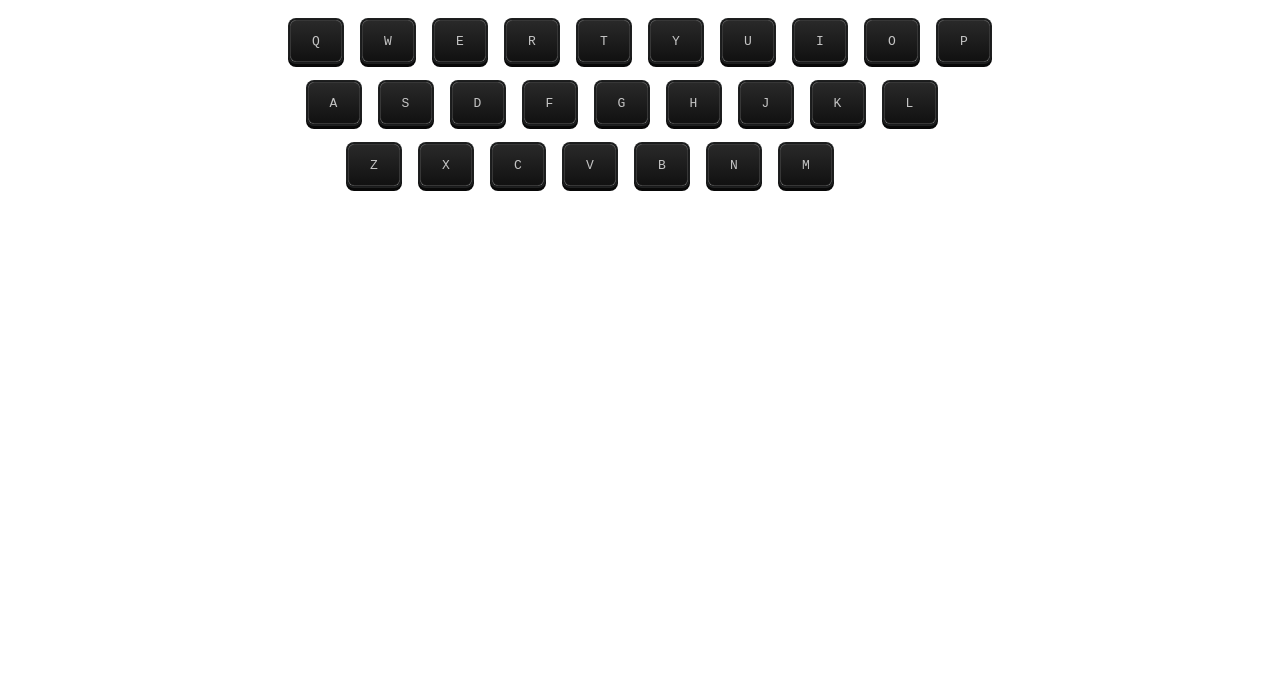
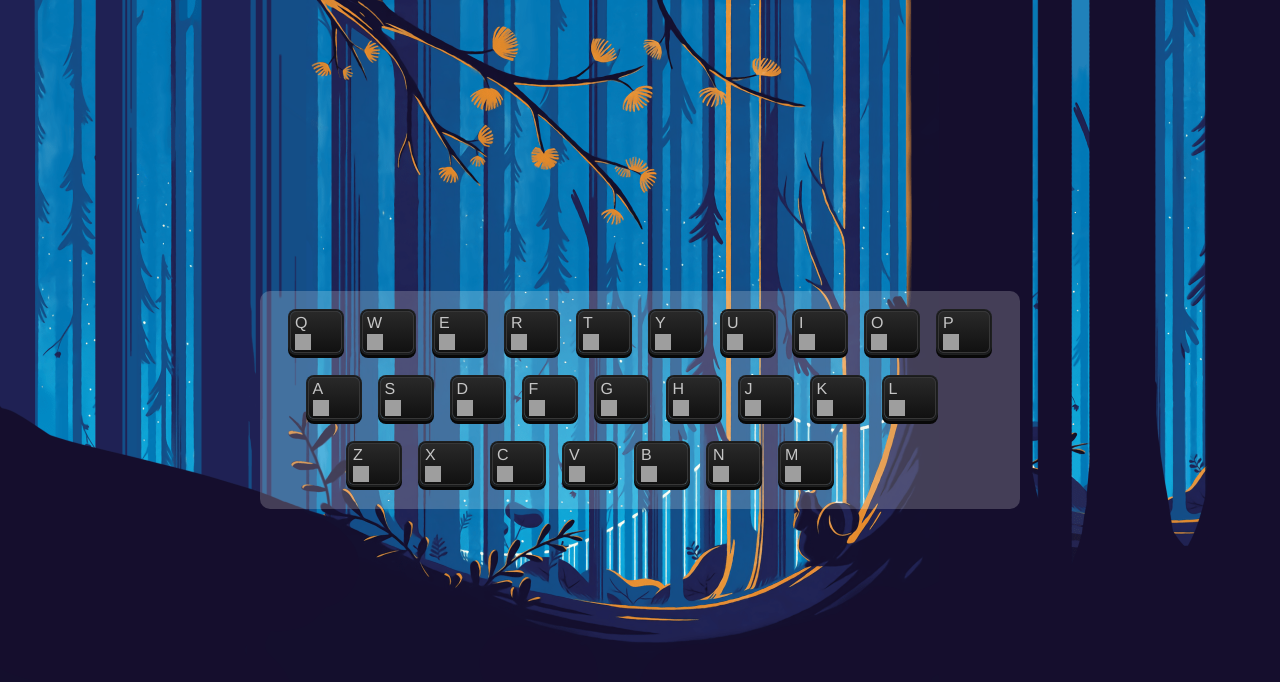
Before and after one commit to shiliyu/keyboardDemo, a plain HTML site: page index.html in a window 1280 px wide. Drawn offline with Linux system fonts and the light colour scheme; grey boxes are pictures that could not be loaded.

Commit message:
优化代码

```diff
--- a/index.html
+++ b/index.html
@@ -9,24 +9,7 @@
   <title>Document</title>
   <link rel="stylesheet" href="./style.css">
   <style>
-    .key{
-      width: 50px;
-      height: 40px;
-      background: linear-gradient(to bottom, #292929 0%, #111111 100%);
-      border: 1px solid #373737;
-      color: #c5c5c5;
-      border-radius: 6px;
-      box-shadow: 0 0 0 1px #1a1b1c, 0 0 0 2px #1f2020, 0 3px 0 2px #080808;
-      display: inline-flex;
-      align-items: center;
-      justify-content: center;
-    }
-    .row {
-      margin: 20px;
-    }
-    .row .key {
-      margin: 0 10px;
-    }
+
   </style>
 </head>
 
@@ -40,7 +23,132 @@
   </main>
   <footer></footer>
   <script>
+    // 1.初始化数据
+
     // 数组的数组
+
+    var hashA = init()
+    var keys = hashA['keys']
+    var hash = hashA['hash']
+
+    // 2.生成键盘
+    generateKeyboard(keys, hash)
+
+
+
+  // 3.监听用户输入（全局）
+    listenToUser(hash)
+
+  //下面是私有的工具函数
+
+  // 取出localStorage中的zzz对应的hash
+  function getFromlocalStorage(name){
+      return JSON.parse(localStorage.getItem(name) || 'null')
+  }
+
+  function tag(tagName){
+    return document.createElement(tagName)
+  }
+  //for in循环可以遍历一个hash
+  // function tag(tagName, attributes){
+  //     // return document.createElement(tagName)
+  //     var element = document.createElement(tagName)
+  //     for(var key in attributes){
+  //       element[key] = attributes[key]
+  //     }
+  //     return element
+  // }
+
+  function createSpan(textContent){
+      var span = tag('span')
+      span.textContent = textContent
+      span.className = 'text'
+      return span
+    }
+
+    function createButton(id){
+      var button = tag('button')
+      button.textContent = '编辑'
+      button.id = id
+      button.onclick = function(abc){
+        key = abc['target']['id']
+        var button = abc.target
+        var img2 = button.previousSibling
+        // console.log(button.previousSibling)
+        var x = prompt('给我一个网址')
+        hash[key]= x // hash 变更
+        img2.src = 'http://' + hash[row[index2]] +'/favicon.ico'
+        img.onerror = function(e){
+        // console.log('下载失败')
+        e.target.src = '//i.loli.net/2017/11/10/5a05afbc5e183.png'
+        }
+        localStorage.setItem('zzz',JSON.stringify(hash))
+        console.log(hash)
+      }
+      return button
+    }
+
+    function createImage(domain){
+      var img = tag('img')
+      if(domain){
+        img.src = 'http://' + domain +'/favicon.ico'
+      }else{
+        img.src = '//i.loli.net/2017/11/10/5a05afbc5e183.png'
+      }
+      img.onerror = function(e){
+        // console.log('下载失败')
+        e.target.src = '//i.loli.net/2017/11/10/5a05afbc5e183.png'
+      }
+      return img
+    }
+
+    function generateKeyboard(keys, hash){
+      var index = 0
+      while(index<keys.length){
+      var newDiv = tag('div')
+      newDiv.className = 'row'
+
+      main.appendChild(newDiv)
+
+      var row = keys[index]
+      // console.log(row)
+      var index2 = 0
+      while(index2<row.length){
+        var span = createSpan(row[index2])
+
+        var button = createButton(row[index2])
+
+        var img = createImage(hash[row[index2]])
+
+
+        // 注意不是row[index]
+        // newKBD.textContent = row[index2]
+        var newKBD = tag('kbd')
+
+        newKBD.className = 'key'
+        // newKBD.appendChild(span)
+        newKBD.appendChild(span)
+        newKBD.appendChild(img)
+        newKBD.appendChild(button)
+
+        newDiv.appendChild(newKBD)
+        index2++;
+      }
+      index++;
+     }
+    }
+
+    function listenToUser(hash){
+      document.onkeypress = function(abc){
+        // console.log(abc)
+        var key = abc.key
+        var website = hash[key]
+        // console.log(website)
+        location.href = 'http://' + website
+        window.open('http://'+website, '_blank')
+      }
+    }
+    function init(){
       var keys = {
       '0':['q','w','e','r','t','y','u','i','o','p'],
       '1':['a','s','d','f','g','h','j','k','l'],
@@ -50,52 +158,15 @@
       length: 3
      }
       var hash = { 'w': 'weibo.com', 'e': 'ele.me', 'q': 'qq.com', 'r': 'renren.com', 't': 'tianya.com', 'y': 'yahoo.com', 'u': 'uc.com', 'i': 'iqiyi.com', 'o': 'opera.com', 'p': undefined, 'a': 'acfun.tv', 's': 'sohu.com', 'z': 'zhihu.com',  'm': 'www.mcdonalds.com.cn' }
-    hashInlocalStorage = JSON.parse(localStorage.getItem('zzz') || 'null')
+      var hashInlocalStorage = getFromlocalStorage('zzz')
       if(hashInlocalStorage){
         hash = hashInlocalStorage
      }
-    // 创建标签
-    index = 0
-    while(index<keys.length){
-      newDiv = document.createElement('div')
-      newDiv.className = 'row'
-      main.appendChild(newDiv)
-      row = keys[index]
-      // console.log(row)
-      index2 = 0
-      while(index2<row.length){
-        newKBD = document.createElement('kbd')
-
-        // 注意不是row[index]
-        newKBD.textContent = row[index2]
-        newKBD.className = 'key'
-        newButton = document.createElement('button')
-        newButton.textContent = '编辑'
-        newButton.id = row[index2]
-        newButton.onclick = function(abc){
-          key = abc['target']['id']
-          x = prompt('给我一个网址')
-          hash[key]= x // hash 变更
-          localStorage.setItem('zzz',JSON.stringify(hash))
-          console.log(hash)
+     return {
+       "keys": keys,
+       "hash": hash
      }
-        newKBD.appendChild(newButton)
-        newDiv.appendChild(newKBD)
-        index2++;
     }
-      index++;
-  }
-  document.onkeypress = function(abc){
-    // console.log(abc)
-    key = abc.key
-    website = hash[key]
-    // console.log(website)
-    location.href = 'http://' + website
-    window.open('http://'+website, '_blank')
-  }
-
-
-
   </script>
 </body>
 
--- a/style.css
+++ b/style.css
@@ -1,10 +1,68 @@
 *{margin:0; padding:0;}
 a{text-decoration: none;}
-kbd{border: 1px solid red; width: 4em; height: 4em;display: inline-block;
+kbd{
+  border: 1px solid red;
+  width: 4em; height: 4em;
+  display: inline-block;
 text-transform: uppercase; position:relative;}
 kbd > button { position: absolute; right: 0; bottom: 0; display: none; }
 kbd:hover > button { display: inline-block; }
+body {
+  /* height: 100vh; */
+  /* 100vh和窗口一样高 */
+  background: grey url(./1.png) no-repeat center center;
+  /* 背景平铺方式 */
+  background-size: cover;
+}
+#main {
+  display: inline-block;
+}
 #main > div:nth-child(2){ margin-left: -17px; }
 #main > div:nth-child(3){ margin-left: -80px; }
-.wrapper {display: inline-block;}
-main {text-align: center;}
+.wrapper {
+  background: rgba(255,255,255,0.2);
+  border-radius: 10px;
+}
+main {
+
+  text-align: center;
+  display: flex;
+  /* 左右居中 */
+  justify-content: center;
+  /* 上下居中 */
+  align-items: center;
+  height: 100vh;
+}
+.key{
+  width: 50px;
+  height: 40px;
+  background: linear-gradient(to bottom, #292929 0%, #111111 100%);
+  border: 1px solid #373737;
+  color: #c5c5c5;
+  border-radius: 6px;
+  box-shadow: 0 0 0 1px #1a1b1c, 0 0 0 2px #1f2020, 0 3px 0 2px #080808;
+  /* display: inline-flex; */
+  /* align-items: center; */
+  /* justify-content: center; */
+  position: relative;
+  font-size: 16px;
+  font-family: helvetica;
+}
+.row {
+  margin: 20px;
+}
+.row .key {
+  margin: 0 10px;
+}
+.key img {
+  width: 16px;
+  height: 16px;
+  position: absolute;
+  left: 4px;
+  bottom: 2px;
+}
+.key .text {
+  position: absolute;
+  left: 4px;
+  top: 2px;
+}
```
Also changed, not shown: 1.png (added). Lines whose indentation alone changed are shown as unchanged.
